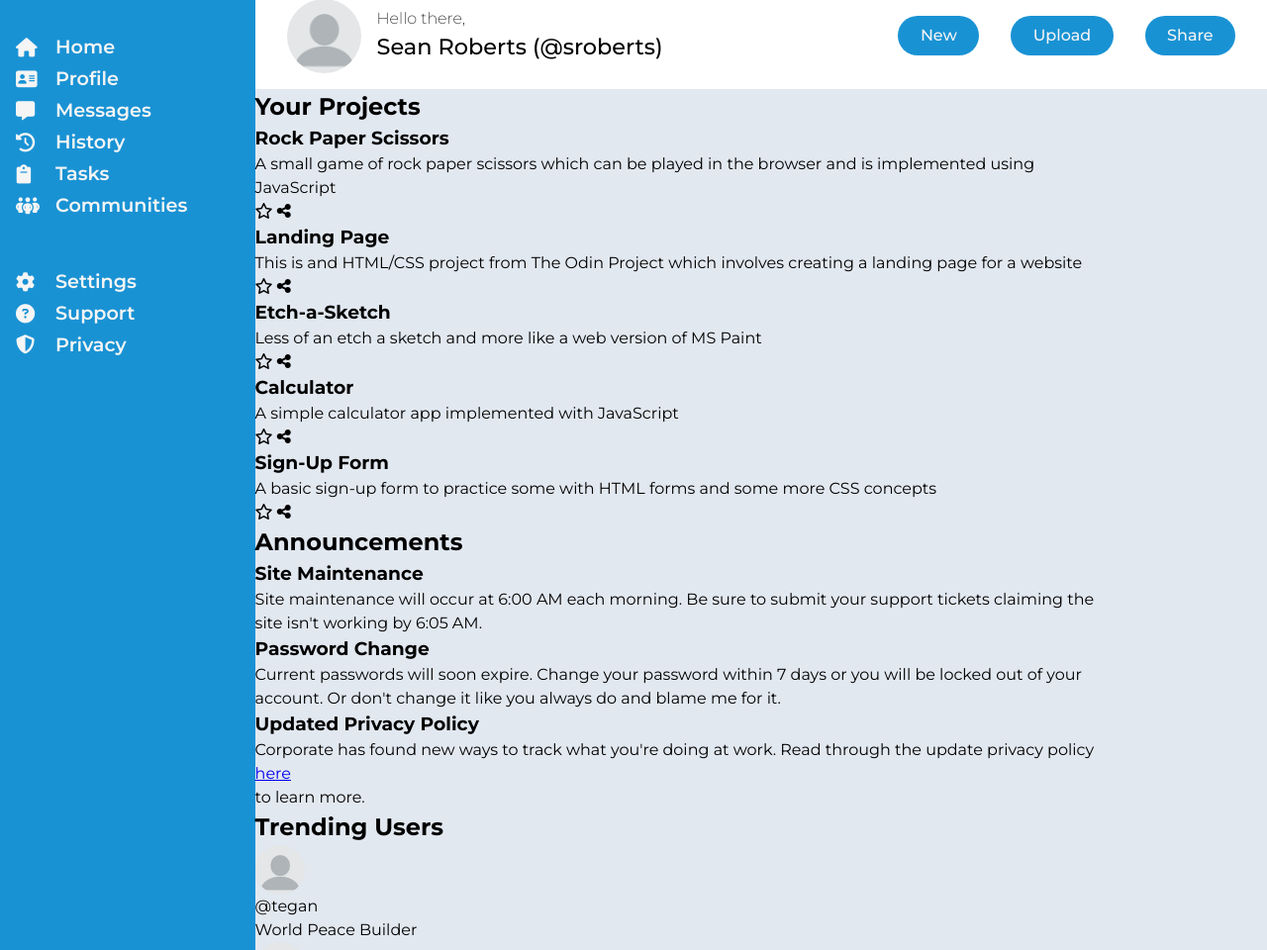
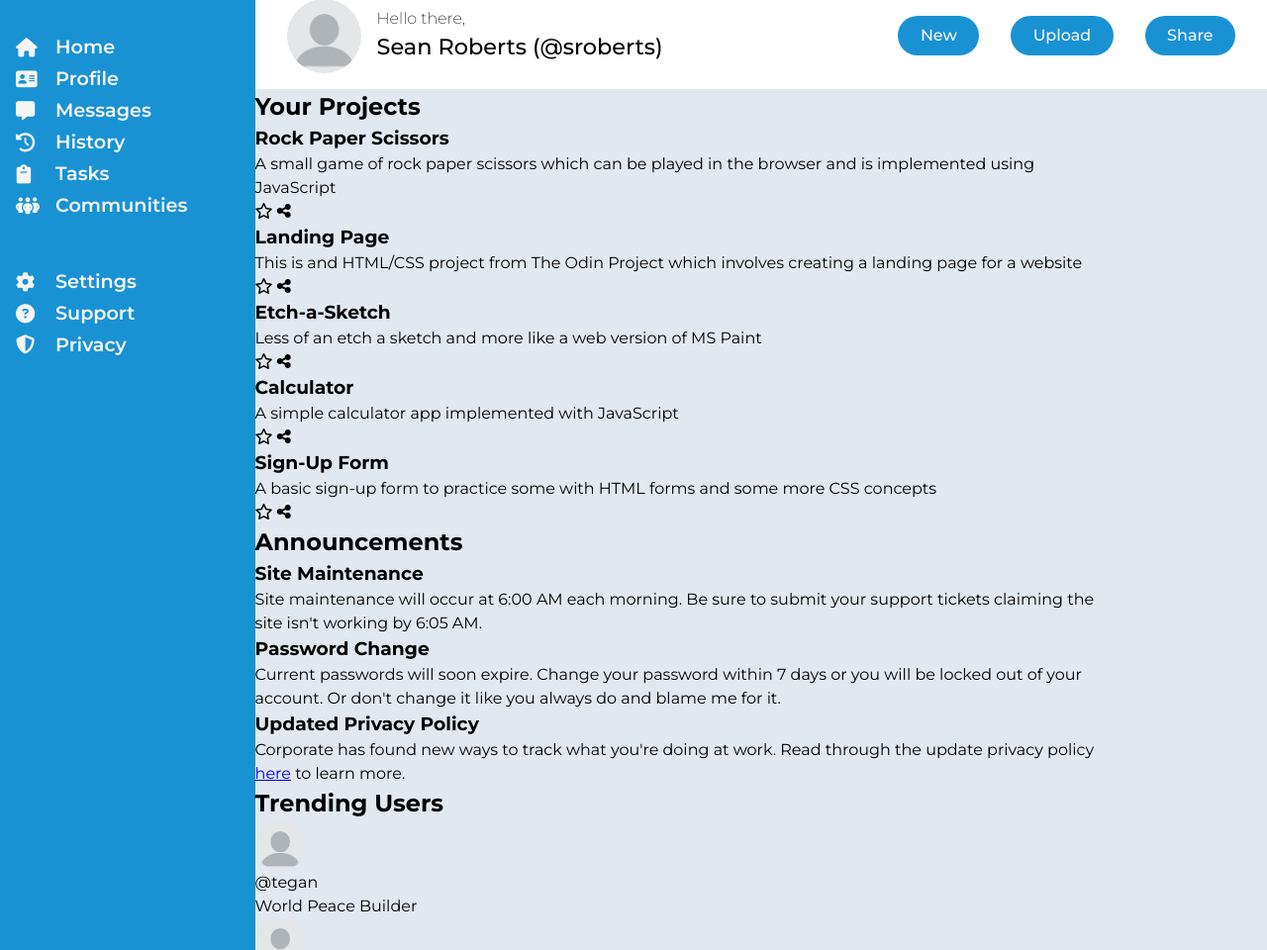
Before and after one commit to sean-roberts354/odin-admin-dashboard, a plain HTML site: page index.html in a window 1280 px wide. Shown: the part 71-1031 px from the top of the page at 99% size. Drawn offline with Linux system fonts and the light colour scheme.

Commit message:
Fix typo in class name and misplaced closing tag

```diff
--- a/index.html
+++ b/index.html
@@ -140,7 +140,7 @@
             </section>
             <section class="announcements">
                   <h2>Announcements</h2>
-                  <div class="anouncements-container">
+                  <div class="announcements-container">
                         <div class="announcement-item">
                               <h3 class="announcement-title">Site Maintenance</h3>
                               <p class="announcement-text">Site maintenance will occur at 6:00 AM each morning. Be sure
@@ -155,7 +155,7 @@
                         <div class="announcement-item">
                               <h3 class="announcement-title">Updated Privacy Policy</h3>
                               <p class="announcement-text">Corporate has found new ways to track what you're doing at
-                                    work. Read through the update privacy policy <a href="/">here</a></p> to learn more.
+                                    work. Read through the update privacy policy <a href="/">here</a> to learn more.</p>
                         </div>
                   </div>
             </section>
```
